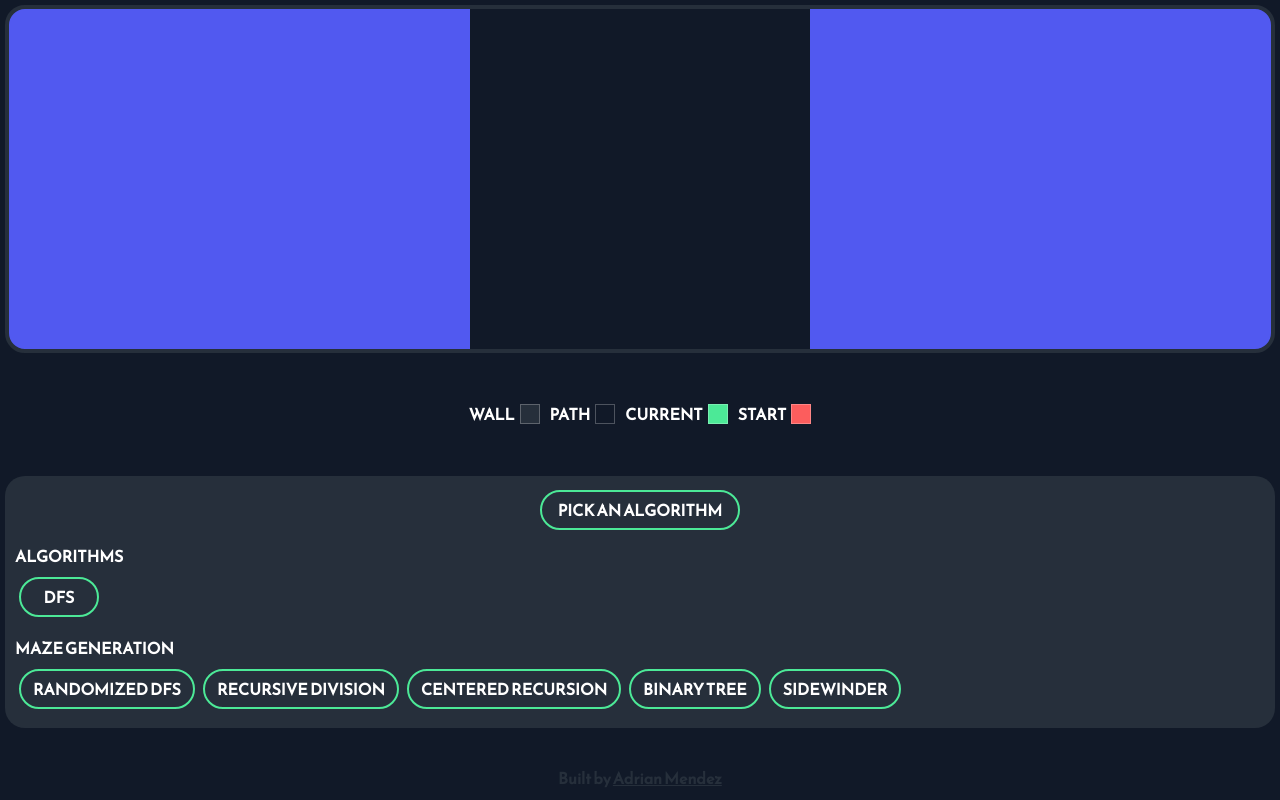
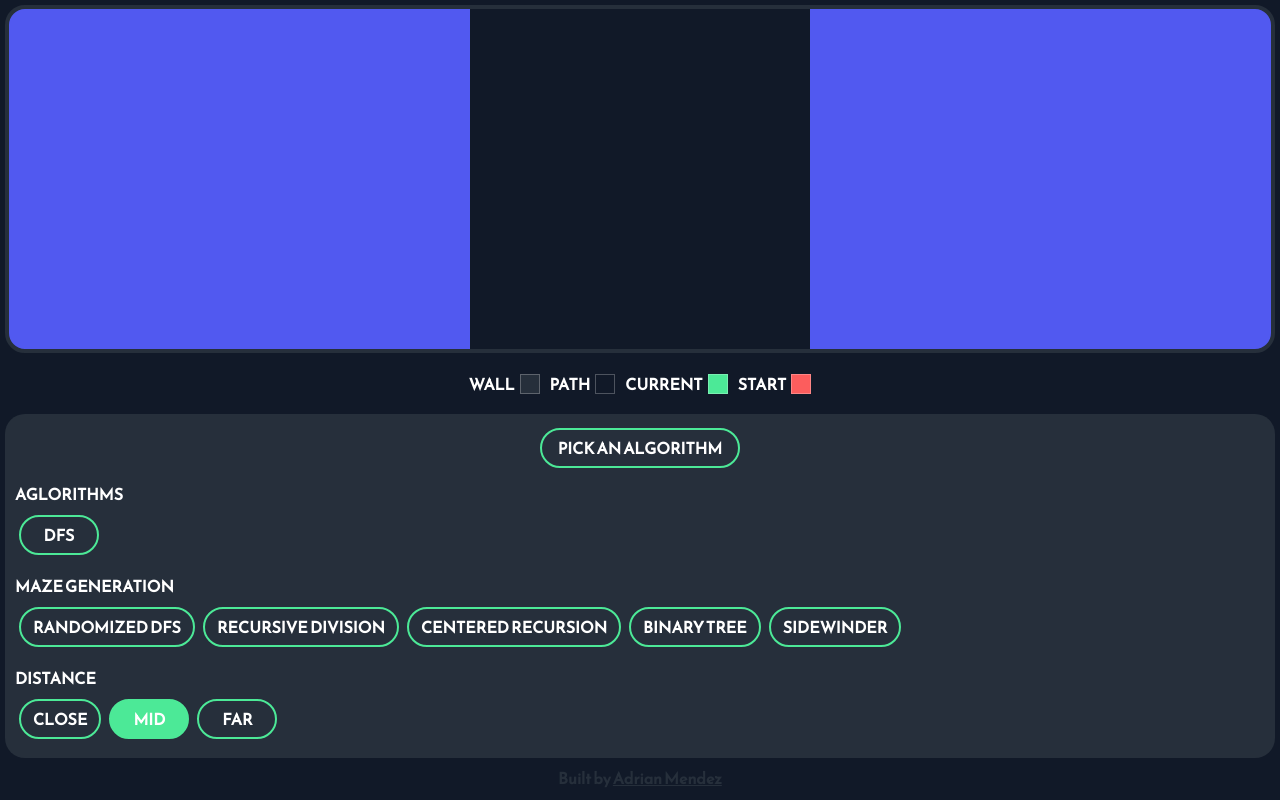
Before and after one commit to adrianmendez03/pathfinder, a React (Create React App) app: page / in a window 1280 px wide. Built offline with nearby package versions, Linux system fonts and the light colour scheme.

Commit message:
Created a renderSection function in Menu component

```diff
--- a/src/components/menu/buttons.ts
+++ b/src/components/menu/buttons.ts
@@ -7,18 +7,23 @@ import { sideWinder } from "../../algos/maze/sideWinder"
 
 export interface ButtonFormat {
   name: string
-  function: any
+  function?: any
   format?: any
 }
 
-export const algos = [
+export const algos = {
+  header: "aglorithms",
+  buttons: [
     {
       name: "dfs",
       function: dfs,
     },
-]
+  ],
+}
 
-export const mazes = [
+export const mazes = {
+  header: "maze generation",
+  buttons: [
     {
       name: "randomized dfs",
       function: dfs,
@@ -44,4 +49,20 @@ export const mazes = [
       function: sideWinder,
       format: seperatedCells,
     },
-]
+  ],
+}
+
+export const distances = {
+  header: "distance",
+  buttons: [
+    {
+      name: "close",
+    },
+    {
+      name: "mid",
+    },
+    {
+      name: "far",
+    },
+  ],
+}
--- a/src/components/menu/index.tsx
+++ b/src/components/menu/index.tsx
@@ -1,8 +1,7 @@
 import React, { useState, useRef } from "react"
 
-import { mazes, algos } from "./buttons"
 import Button from "../button"
-import { ButtonFormat } from "./buttons"
+import { mazes, algos, distances, ButtonFormat } from "./buttons"
 import "./Menu.css"
 
 interface Props {
@@ -12,6 +11,7 @@ interface Props {
 interface Options {
   algo: string | null
   maze: string | null
+  distance: string
   running: boolean
 }
 
@@ -19,6 +19,7 @@ const Menu: React.FC<Props> = (props) => {
   const [options, setOptions] = useState<Options>({
     algo: null,
     maze: null,
+    distance: "mid",
     running: false,
   })
   const visualzePathButton = useRef<HTMLButtonElement>(null)
@@ -71,6 +72,13 @@ const Menu: React.FC<Props> = (props) => {
     })
   }
 
+  const handleDistanceClick = (button: ButtonFormat) => {
+    setOptions({
+      ...options,
+      distance: button.name,
+    })
+  }
+
   const renderButtons = (
     buttons: ButtonFormat[],
     type: keyof Options,
@@ -95,6 +103,23 @@ const Menu: React.FC<Props> = (props) => {
     })
   }
 
+  const renderSection = (
+    sectionInfo: {
+      header: string
+      buttons: ButtonFormat[]
+    },
+    type: keyof Options,
+    callback: (button: ButtonFormat) => void
+  ) => {
+    const { header, buttons } = sectionInfo
+    return (
+      <section className="menu__inputs">
+        <p>{header}</p>
+        <ul className="flex--row">{renderButtons(buttons, type, callback)}</ul>
+      </section>
+    )
+  }
+
   return (
     <section className="menu flex--col rounded-corners">
       <section className="flex--col">
@@ -110,18 +135,9 @@ const Menu: React.FC<Props> = (props) => {
         />
       </section>
       <section className="flex--col">
-        <section className="menu__inputs">
-          <p>Algorithms</p>
-          <ul className="flex--row">
-            {algos && renderButtons(algos, "algo", handleAlgoClick)}
-          </ul>
-        </section>
-        <section className="menu__inputs">
-          <p>Maze Generation</p>
-          <ul className="flex--row">
-            {mazes && renderButtons(mazes, "maze", generateMaze)}
-          </ul>
-        </section>
+        {algos && renderSection(algos, "algo", handleAlgoClick)}
+        {mazes && renderSection(mazes, "maze", generateMaze)}
+        {distances && renderSection(distances, "distance", handleDistanceClick)}
       </section>
     </section>
   )
```
Lines whose indentation alone changed are shown as unchanged.
